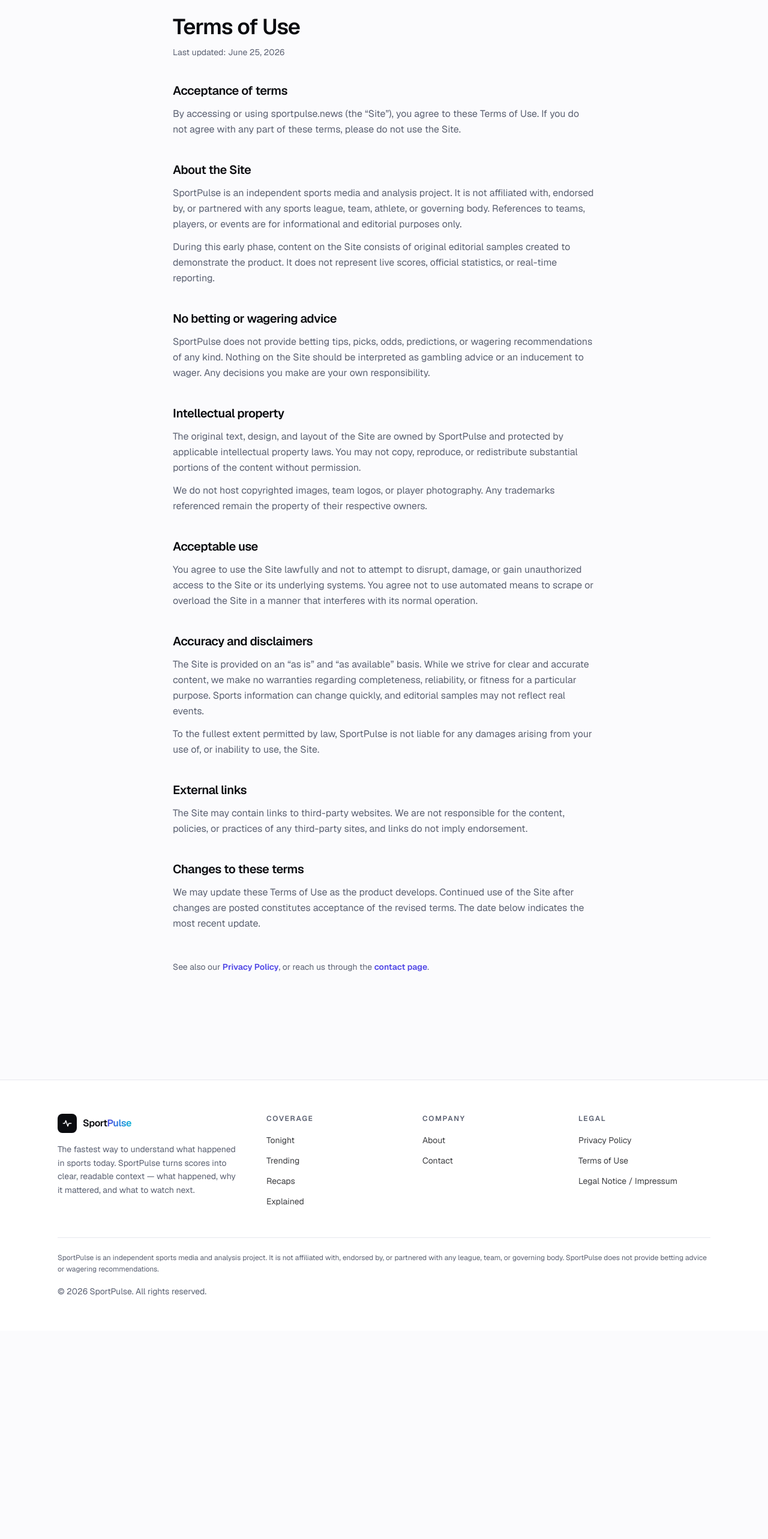
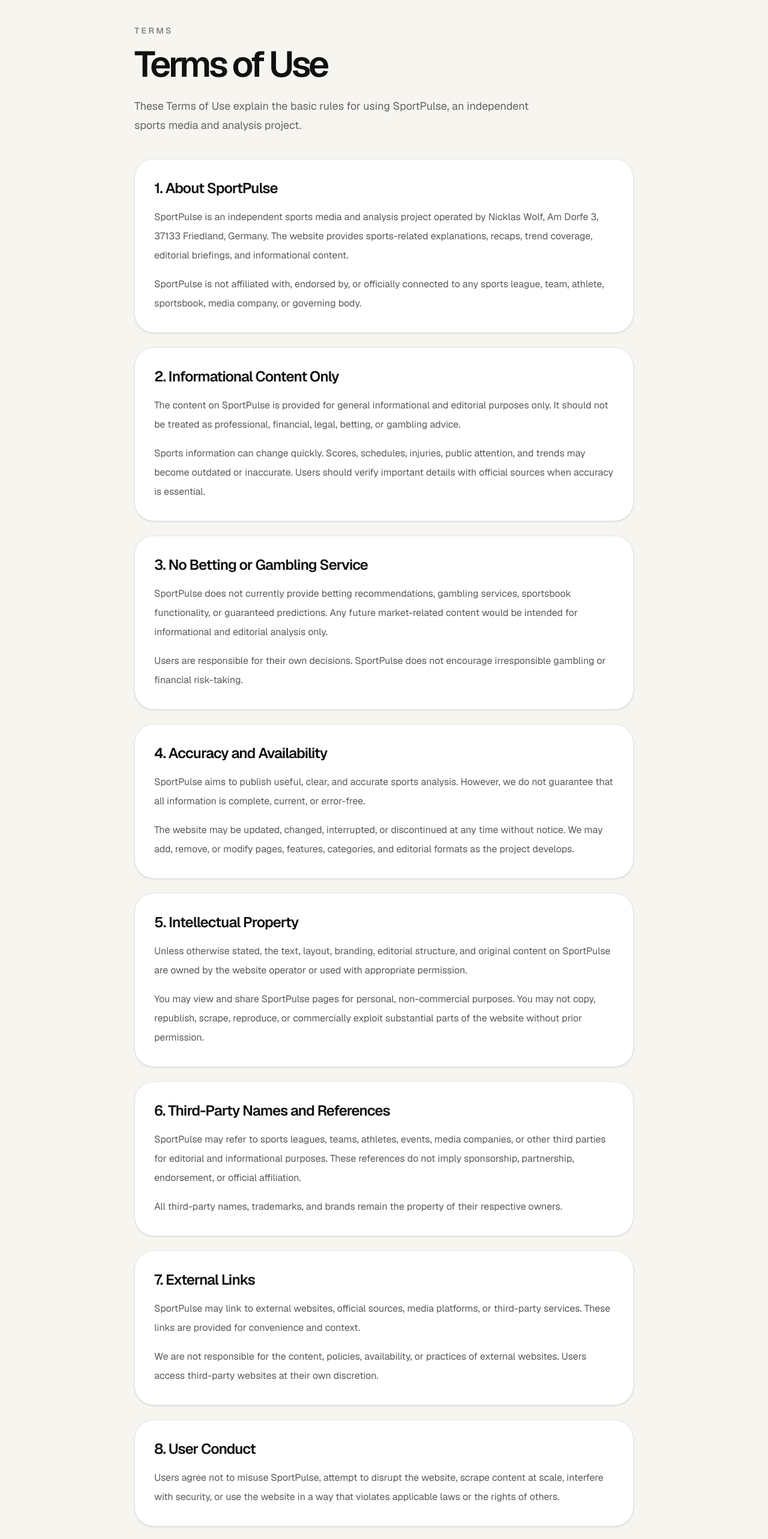
Before and after one commit to toollane/sportpulse.news, a Next.js app: page /terms in a window 1280 px wide. Shown: the part 120-2686 px from the top of the page at 60% size. Before the commit the page ends 2339 px from the top, so only its background shows below. Built offline with nearby package versions, Linux system fonts and the light colour scheme.

Commit message:
Update terms of use

```diff
--- a/app/terms/page.tsx
+++ b/app/terms/page.tsx
@@ -2,104 +2,240 @@
 import Link from "next/link";
 
 export const metadata: Metadata = {
-  title: "Terms of Use",
+  title: "Terms of Use | SportPulse",
   description:
-    "The terms that govern your use of SportPulse, including content ownership, acceptable use, disclaimers, and important notices.",
-  alternates: { canonical: "/terms" },
+    "Read the SportPulse terms of use for this independent sports media and analysis project.",
 };
-
-const sections = [
-  {
-    heading: "Acceptance of terms",
-    body: [
-      "By accessing or using sportpulse.news (the \u201cSite\u201d), you agree to these Terms of Use. If you do not agree with any part of these terms, please do not use the Site.",
-    ],
-  },
-  {
-    heading: "About the Site",
-    body: [
-      "SportPulse is an independent sports media and analysis project. It is not affiliated with, endorsed by, or partnered with any sports league, team, athlete, or governing body. References to teams, players, or events are for informational and editorial purposes only.",
-      "During this early phase, content on the Site consists of original editorial samples created to demonstrate the product. It does not represent live scores, official statistics, or real-time reporting.",
-    ],
-  },
-  {
-    heading: "No betting or wagering advice",
-    body: [
-      "SportPulse does not provide betting tips, picks, odds, predictions, or wagering recommendations of any kind. Nothing on the Site should be interpreted as gambling advice or an inducement to wager. Any decisions you make are your own responsibility.",
-    ],
-  },
-  {
-    heading: "Intellectual property",
-    body: [
-      "The original text, design, and layout of the Site are owned by SportPulse and protected by applicable intellectual property laws. You may not copy, reproduce, or redistribute substantial portions of the content without permission.",
-      "We do not host copyrighted images, team logos, or player photography. Any trademarks referenced remain the property of their respective owners.",
-    ],
-  },
-  {
-    heading: "Acceptable use",
-    body: [
-      "You agree to use the Site lawfully and not to attempt to disrupt, damage, or gain unauthorized access to the Site or its underlying systems. You agree not to use automated means to scrape or overload the Site in a manner that interferes with its normal operation.",
-    ],
-  },
-  {
-    heading: "Accuracy and disclaimers",
-    body: [
-      "The Site is provided on an \u201cas is\u201d and \u201cas available\u201d basis. While we strive for clear and accurate content, we make no warranties regarding completeness, reliability, or fitness for a particular purpose. Sports information can change quickly, and editorial samples may not reflect real events.",
-      "To the fullest extent permitted by law, SportPulse is not liable for any damages arising from your use of, or inability to use, the Site.",
-    ],
-  },
-  {
-    heading: "External links",
-    body: [
-      "The Site may contain links to third-party websites. We are not responsible for the content, policies, or practices of any third-party sites, and links do not imply endorsement.",
-    ],
-  },
-  {
-    heading: "Changes to these terms",
-    body: [
-      "We may update these Terms of Use as the product develops. Continued use of the Site after changes are posted constitutes acceptance of the revised terms. The date below indicates the most recent update.",
-    ],
-  },
-];
 
 export default function TermsPage() {
   return (
-    <div className="mx-auto w-full max-w-3xl px-5 py-14 sm:px-8 sm:py-20">
-      <header>
-        <h1 className="text-3xl font-semibold tracking-tight text-foreground sm:text-4xl">
-          Terms of Use
-        </h1>
-        <p className="mt-3 text-sm text-muted">Last updated: June 25, 2026</p>
-      </header>
+    <main className="min-h-screen bg-[#f7f5f0] text-[#111111]">
+      <section className="mx-auto w-full max-w-4xl px-5 py-16 sm:px-8 lg:py-24">
+        <div className="mb-10">
+          <p className="mb-4 text-sm font-semibold uppercase tracking-[0.24em] text-black/45">
+            Terms
+          </p>
+          <h1 className="text-5xl font-semibold tracking-[-0.07em] sm:text-6xl">
+            Terms of Use
+          </h1>
+          <p className="mt-6 max-w-2xl text-lg leading-8 text-black/60">
+            These Terms of Use explain the basic rules for using SportPulse,
+            an independent sports media and analysis project.
+          </p>
+        </div>
 
-      <div className="mt-10 space-y-10">
-        {sections.map((section) => (
-          <section key={section.heading}>
-            <h2 className="text-xl font-semibold tracking-tight text-foreground">
-              {section.heading}
+        <div className="space-y-6">
+          <section className="rounded-[2rem] border border-black/10 bg-white p-6 shadow-sm sm:p-8">
+            <h2 className="text-2xl font-semibold tracking-[-0.04em]">
+              1. About SportPulse
             </h2>
-            <div className="mt-3 space-y-3">
-              {section.body.map((paragraph, index) => (
-                <p key={index} className="text-sm leading-relaxed text-muted sm:text-base">
-                  {paragraph}
-                </p>
-              ))}
+            <p className="mt-4 leading-8 text-black/65">
+              SportPulse is an independent sports media and analysis project
+              operated by Nicklas Wolf, Am Dorfe 3, 37133 Friedland, Germany.
+              The website provides sports-related explanations, recaps, trend
+              coverage, editorial briefings, and informational content.
+            </p>
+            <p className="mt-4 leading-8 text-black/65">
+              SportPulse is not affiliated with, endorsed by, or officially
+              connected to any sports league, team, athlete, sportsbook, media
+              company, or governing body.
+            </p>
+          </section>
+
+          <section className="rounded-[2rem] border border-black/10 bg-white p-6 shadow-sm sm:p-8">
+            <h2 className="text-2xl font-semibold tracking-[-0.04em]">
+              2. Informational Content Only
+            </h2>
+            <p className="mt-4 leading-8 text-black/65">
+              The content on SportPulse is provided for general informational
+              and editorial purposes only. It should not be treated as
+              professional, financial, legal, betting, or gambling advice.
+            </p>
+            <p className="mt-4 leading-8 text-black/65">
+              Sports information can change quickly. Scores, schedules,
+              injuries, public attention, and trends may become outdated or
+              inaccurate. Users should verify important details with official
+              sources when accuracy is essential.
+            </p>
+          </section>
+
+          <section className="rounded-[2rem] border border-black/10 bg-white p-6 shadow-sm sm:p-8">
+            <h2 className="text-2xl font-semibold tracking-[-0.04em]">
+              3. No Betting or Gambling Service
+            </h2>
+            <p className="mt-4 leading-8 text-black/65">
+              SportPulse does not currently provide betting recommendations,
+              gambling services, sportsbook functionality, or guaranteed
+              predictions. Any future market-related content would be intended
+              for informational and editorial analysis only.
+            </p>
+            <p className="mt-4 leading-8 text-black/65">
+              Users are responsible for their own decisions. SportPulse does
+              not encourage irresponsible gambling or financial risk-taking.
+            </p>
+          </section>
+
+          <section className="rounded-[2rem] border border-black/10 bg-white p-6 shadow-sm sm:p-8">
+            <h2 className="text-2xl font-semibold tracking-[-0.04em]">
+              4. Accuracy and Availability
+            </h2>
+            <p className="mt-4 leading-8 text-black/65">
+              SportPulse aims to publish useful, clear, and accurate sports
+              analysis. However, we do not guarantee that all information is
+              complete, current, or error-free.
+            </p>
+            <p className="mt-4 leading-8 text-black/65">
+              The website may be updated, changed, interrupted, or discontinued
+              at any time without notice. We may add, remove, or modify pages,
+              features, categories, and editorial formats as the project
+              develops.
+            </p>
+          </section>
+
+          <section className="rounded-[2rem] border border-black/10 bg-white p-6 shadow-sm sm:p-8">
+            <h2 className="text-2xl font-semibold tracking-[-0.04em]">
+              5. Intellectual Property
+            </h2>
+            <p className="mt-4 leading-8 text-black/65">
+              Unless otherwise stated, the text, layout, branding, editorial
+              structure, and original content on SportPulse are owned by the
+              website operator or used with appropriate permission.
+            </p>
+            <p className="mt-4 leading-8 text-black/65">
+              You may view and share SportPulse pages for personal,
+              non-commercial purposes. You may not copy, republish, scrape,
+              reproduce, or commercially exploit substantial parts of the
+              website without prior permission.
+            </p>
+          </section>
+
+          <section className="rounded-[2rem] border border-black/10 bg-white p-6 shadow-sm sm:p-8">
+            <h2 className="text-2xl font-semibold tracking-[-0.04em]">
+              6. Third-Party Names and References
+            </h2>
+            <p className="mt-4 leading-8 text-black/65">
+              SportPulse may refer to sports leagues, teams, athletes, events,
+              media companies, or other third parties for editorial and
+              informational purposes. These references do not imply sponsorship,
+              partnership, endorsement, or official affiliation.
+            </p>
+            <p className="mt-4 leading-8 text-black/65">
+              All third-party names, trademarks, and brands remain the property
+              of their respective owners.
+            </p>
+          </section>
+
+          <section className="rounded-[2rem] border border-black/10 bg-white p-6 shadow-sm sm:p-8">
+            <h2 className="text-2xl font-semibold tracking-[-0.04em]">
+              7. External Links
+            </h2>
+            <p className="mt-4 leading-8 text-black/65">
+              SportPulse may link to external websites, official sources, media
+              platforms, or third-party services. These links are provided for
+              convenience and context.
+            </p>
+            <p className="mt-4 leading-8 text-black/65">
+              We are not responsible for the content, policies, availability,
+              or practices of external websites. Users access third-party
+              websites at their own discretion.
+            </p>
+          </section>
+
+          <section className="rounded-[2rem] border border-black/10 bg-white p-6 shadow-sm sm:p-8">
+            <h2 className="text-2xl font-semibold tracking-[-0.04em]">
+              8. User Conduct
+            </h2>
+            <p className="mt-4 leading-8 text-black/65">
+              Users agree not to misuse SportPulse, attempt to disrupt the
+              website, scrape content at scale, interfere with security, or use
+              the website in a way that violates applicable laws or the rights
+              of others.
+            </p>
+          </section>
+
+          <section className="rounded-[2rem] border border-black/10 bg-white p-6 shadow-sm sm:p-8">
+            <h2 className="text-2xl font-semibold tracking-[-0.04em]">
+              9. Limitation of Liability
+            </h2>
+            <p className="mt-4 leading-8 text-black/65">
+              SportPulse is provided on an “as is” and “as available” basis.
+              To the extent permitted by applicable law, we are not liable for
+              losses or damages resulting from use of the website, reliance on
+              content, interruptions, errors, or external links.
+            </p>
+          </section>
+
+          <section className="rounded-[2rem] border border-black/10 bg-white p-6 shadow-sm sm:p-8">
+            <h2 className="text-2xl font-semibold tracking-[-0.04em]">
+              10. Changes to These Terms
+            </h2>
+            <p className="mt-4 leading-8 text-black/65">
+              We may update these Terms of Use as SportPulse grows, adds new
+              features, enables advertising, launches newsletters, or expands
+              into additional sports intelligence categories.
+            </p>
+            <p className="mt-4 leading-8 text-black/65">
+              The latest version will always be available on this page.
+            </p>
+          </section>
+
+          <section className="rounded-[2rem] border border-black/10 bg-white p-6 shadow-sm sm:p-8">
+            <h2 className="text-2xl font-semibold tracking-[-0.04em]">
+              11. Contact
+            </h2>
+            <p className="mt-4 leading-8 text-black/65">
+              For questions about these Terms of Use, contact:
+            </p>
+            <p className="mt-4 leading-8 text-black/65">
+              <a
+                href="mailto:toolfixio@gmail.com"
+                className="underline decoration-black/25 underline-offset-4 hover:decoration-black"
+              >
+                toolfixio@gmail.com
+              </a>
+            </p>
+          </section>
+
+          <section className="rounded-[2rem] border border-black/10 bg-white p-6 shadow-sm sm:p-8">
+            <h2 className="text-2xl font-semibold tracking-[-0.04em]">
+              Related pages
+            </h2>
+            <div className="mt-5 grid gap-3 sm:grid-cols-2">
+              <Link
+                href="/privacy"
+                className="rounded-2xl border border-black/10 p-4 text-sm font-medium transition hover:bg-black hover:text-white"
+              >
+                Privacy Policy
+              </Link>
+              <Link
+                href="/impressum"
+                className="rounded-2xl border border-black/10 p-4 text-sm font-medium transition hover:bg-black hover:text-white"
+              >
+                Legal Notice / Impressum
+              </Link>
+              <Link
+                href="/contact"
+                className="rounded-2xl border border-black/10 p-4 text-sm font-medium transition hover:bg-black hover:text-white"
+              >
+                Contact
+              </Link>
+              <Link
+                href="/about"
+                className="rounded-2xl border border-black/10 p-4 text-sm font-medium transition hover:bg-black hover:text-white"
+              >
+                About SportPulse
+              </Link>
             </div>
           </section>
-        ))}
-      </div>
 
-      <p className="mt-12 text-sm leading-relaxed text-muted">
-        See also our{" "}
-        <Link href="/privacy" className="font-semibold text-accent hover:text-accent-strong">
-          Privacy Policy
-        </Link>
-        , or reach us through the{" "}
-        <Link href="/contact" className="font-semibold text-accent hover:text-accent-strong">
-          contact page
-        </Link>
-        .
-      </p>
-    </div>
+          <p className="pt-4 text-sm leading-6 text-black/45">
+            Last updated: June 26, 2026. These Terms of Use are provided as a
+            practical website terms page and should be reviewed if SportPulse
+            becomes commercial, enables advertising, launches paid products, or
+            adds betting-related analysis.
+          </p>
+        </div>
+      </section>
+    </main>
   );
 }
```
